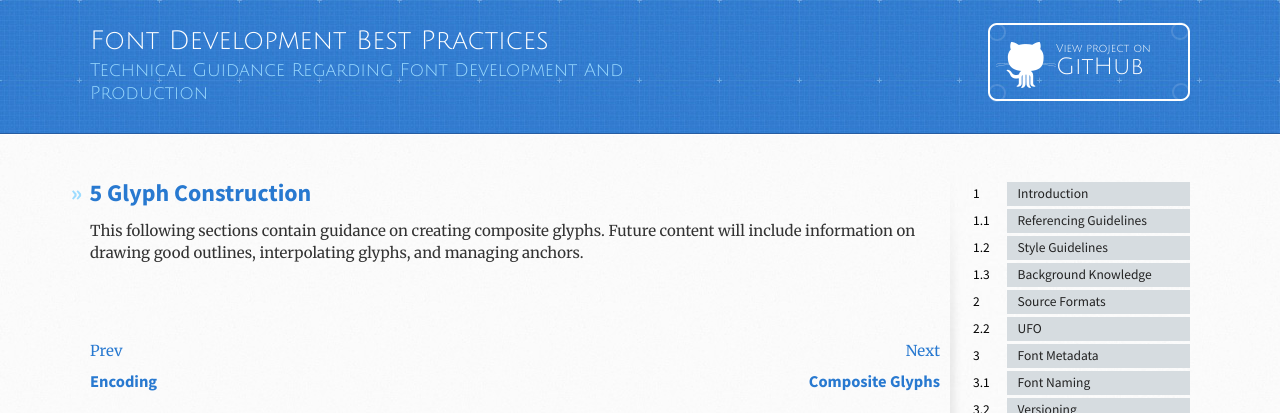
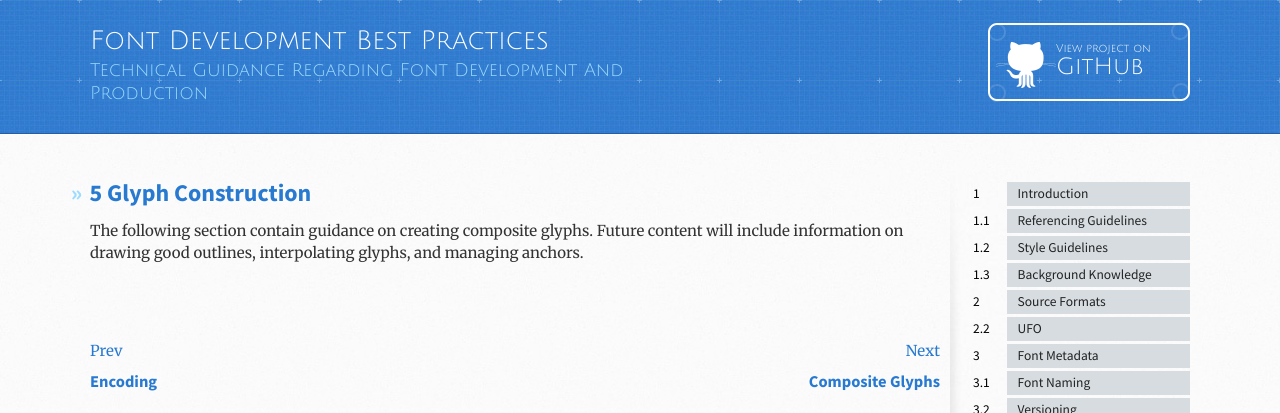
Before and after one commit to silnrsi/FDBP, a Jekyll site: the page built from en-US/Glyph_Construction.md, in a window 1280 px wide. Shown: the top 413 px of the page. Built offline with Jekyll 4.4.1, drawn with Linux system fonts in a browser that asks for light colours.

Commit message:
fix typo

```diff
--- a/en-US/Glyph_Construction.md
+++ b/en-US/Glyph_Construction.md
@@ -7,4 +7,4 @@ category: Glyph Construction
 title: Glyph Construction
 ---
 
-This following sections contain guidance on creating composite glyphs. Future content will include information on drawing good outlines, interpolating glyphs, and managing anchors.
+The following section contain guidance on creating composite glyphs. Future content will include information on drawing good outlines, interpolating glyphs, and managing anchors.
```
